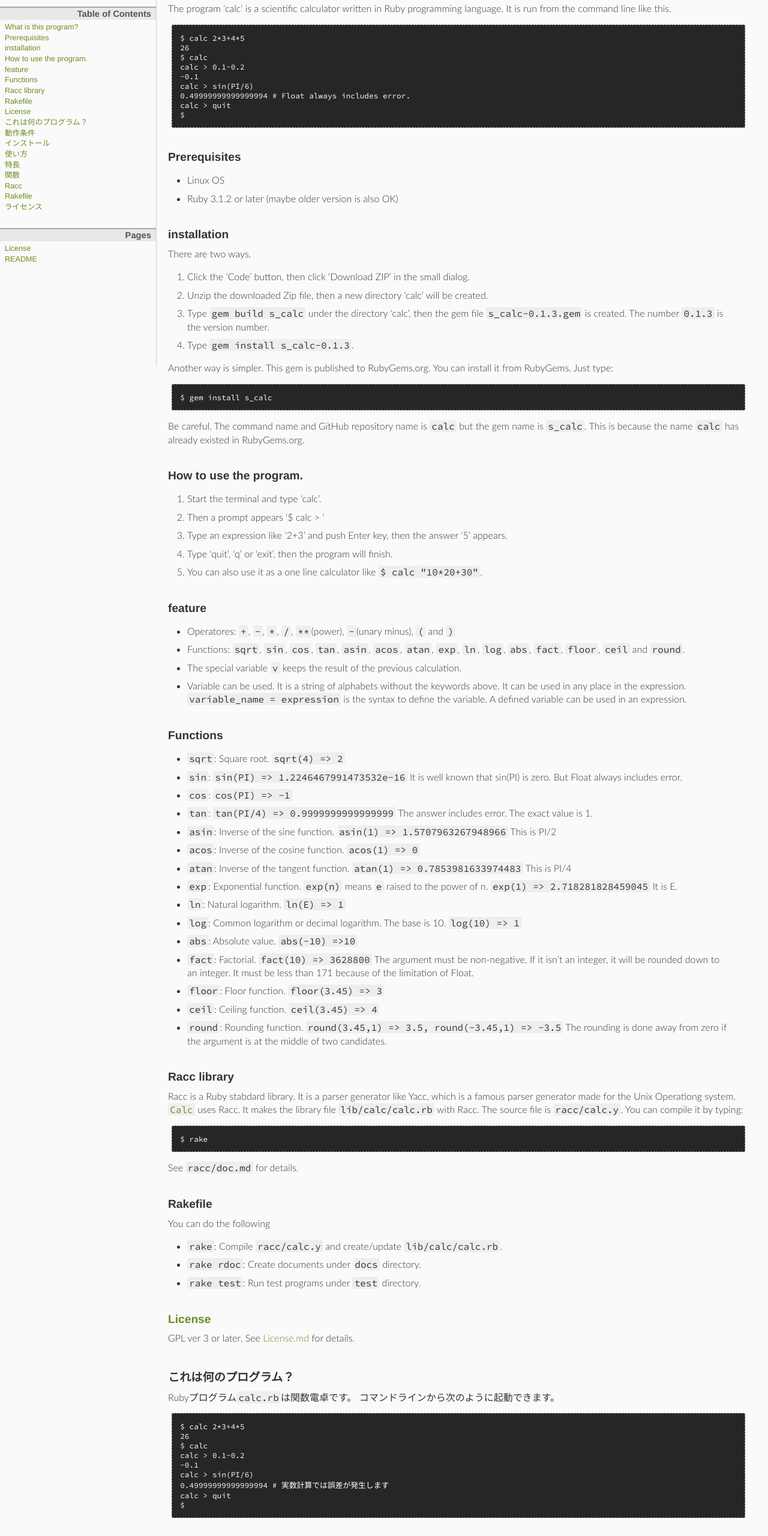
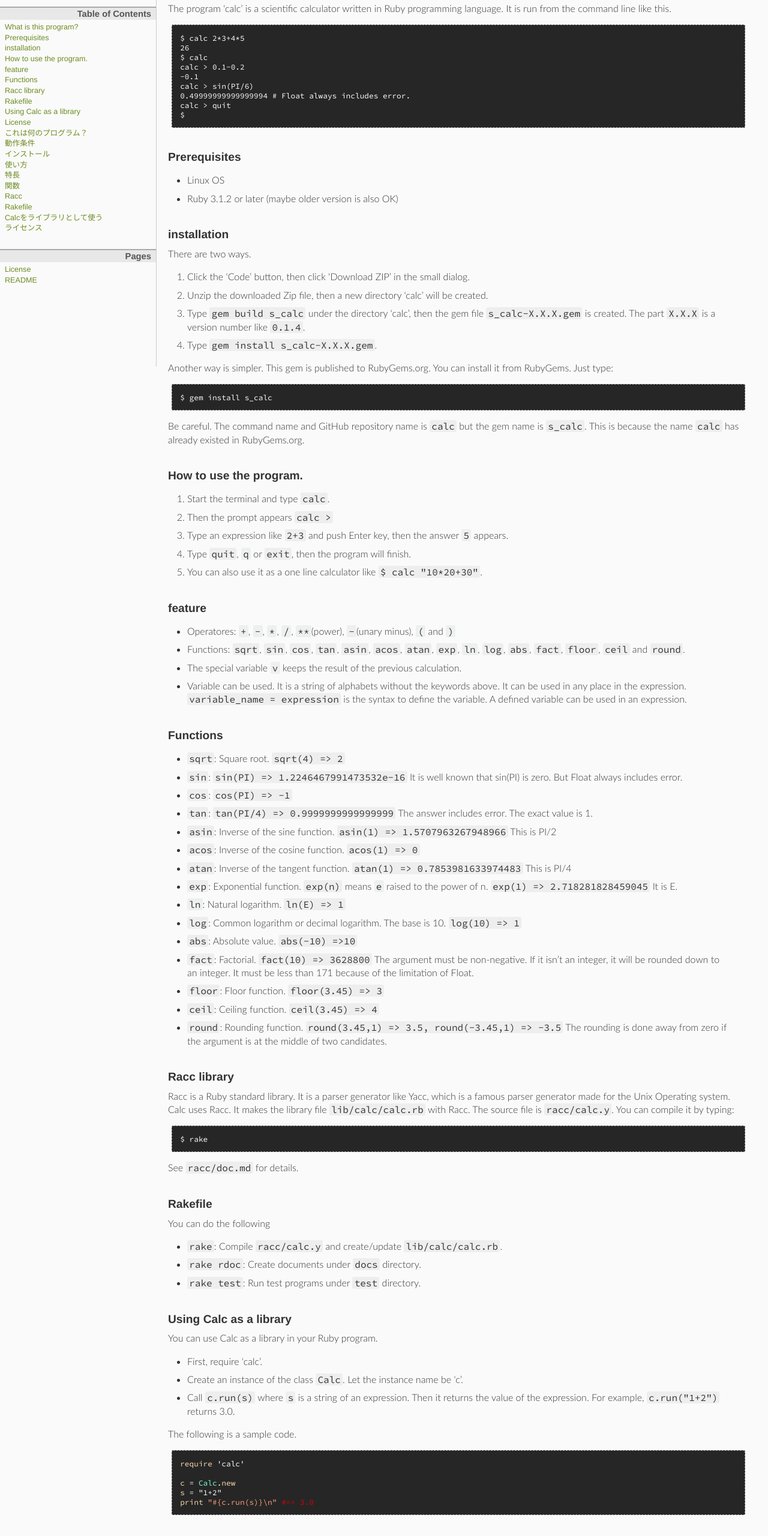
Before and after one commit to ToshioCP/calc, a plain HTML site: page docs/README_md.html in a window 1280 px wide. Shown: the part 89-2649 px from the top of the page at 60% size. Drawn offline with Linux system fonts and the light colour scheme.

Commit message:
Improve the document.

```diff
--- a/docs/README_md.html
+++ b/docs/README_md.html
@@ -68,6 +68,7 @@
           <li>      <a href="#label-Functions">Functions</a>
           <li>      <a href="#label-Racc+library">Racc library</a>
           <li>      <a href="#label-Rakefile">Rakefile</a>
+          <li>      <a href="#label-Using+Calc+as+a+library">Using Calc as a library</a>
           <li>      <a href="#label-License">License</a>
           <li>      <a href="#label-E3-81-93-E3-82-8C-E3-81-AF-E4-BD-95-E3-81-AE-E3-83-97-E3-83-AD-E3-82-B0-E3-83-A9-E3-83-A0-EF-BC-9F">これは何のプログラム？</a>
           <li>      <a href="#label-E5-8B-95-E4-BD-9C-E6-9D-A1-E4-BB-B6">動作条件</a>
@@ -77,6 +78,7 @@
           <li>      <a href="#label-E9-96-A2-E6-95-B0">関数</a>
           <li>      <a href="#label-Racc">Racc</a>
           <li>      <a href="#label-Rakefile">Rakefile</a>
+          <li>      <a href="#label-Calc-E3-82-92-E3-83-A9-E3-82-A4-E3-83-96-E3-83-A9-E3-83-AA-E3-81-A8-E3-81-97-E3-81-A6-E4-BD-BF-E3-81-86">Calcをライブラリとして使う</a>
           <li>      <a href="#label-E3-83-A9-E3-82-A4-E3-82-BB-E3-83-B3-E3-82-B9">ライセンス</a>
 
   </ul>
@@ -130,9 +132,9 @@ $</pre>
 </li><li>
 <p>Unzip the downloaded Zip file, then a new directory ‘calc’ will be created.</p>
 </li><li>
-<p>Type <code>gem build s_calc</code> under the directory ‘calc’, then the gem file <code>s_calc-0.1.3.gem</code> is created. The number <code>0.1.3</code> is the version number.</p>
+<p>Type <code>gem build s_calc</code> under the directory ‘calc’, then the gem file <code>s_calc-X.X.X.gem</code> is created. The part <code>X.X.X</code> is a version number like <code>0.1.4</code>.</p>
 </li><li>
-<p>Type <code>gem install s_calc-0.1.3</code>.</p>
+<p>Type <code>gem install s_calc-X.X.X.gem</code>.</p>
 </li></ol>
 
 <p>Another way is simpler. This gem is published to RubyGems.org. You can install it from RubyGems. Just type:</p>
@@ -143,13 +145,13 @@ $</pre>
 
 <h3 id="label-How+to+use+the+program.">How to use the program.<span><a href="#label-How+to+use+the+program.">&para;</a> <a href="#top">&uarr;</a></span></h3>
 <ol><li>
-<p>Start the terminal and type ‘calc’.</p>
+<p>Start the terminal and type <code>calc</code>.</p>
 </li><li>
-<p>Then a prompt appears ‘$ calc &gt; ’</p>
+<p>Then the prompt appears <code>calc &gt;</code></p>
 </li><li>
-<p>Type an expression like ‘2+3’ and push Enter key, then the answer ‘5’ appears.</p>
+<p>Type an expression like <code>2+3</code> and push Enter key, then the answer <code>5</code> appears.</p>
 </li><li>
-<p>Type ‘quit’, ‘q’ or ‘exit’, then the program will finish.</p>
+<p>Type <code>quit</code>, <code>q</code> or <code>exit</code>, then the program will finish.</p>
 </li><li>
 <p>You can also use it as a one line calculator like <code>$ calc &quot;10*20+30&quot;</code>.</p>
 </li></ol>
@@ -200,7 +202,7 @@ $</pre>
 
 <h3 id="label-Racc+library">Racc library<span><a href="#label-Racc+library">&para;</a> <a href="#top">&uarr;</a></span></h3>
 
-<p>Racc is a Ruby stabdard library. It is a parser generator like Yacc, which is a famous parser generator made for the Unix Operationg system. <a href="Calc.html"><code>Calc</code></a> uses Racc. It makes the library file <code>lib/calc/calc.rb</code> with Racc. The source file is <code>racc/calc.y</code>. You can compile it by typing:</p>
+<p>Racc is a Ruby standard library. It is a parser generator like Yacc, which is a famous parser generator made for the Unix Operating system. Calc uses Racc. It makes the library file <code>lib/calc/calc.rb</code> with Racc. The source file is <code>racc/calc.y</code>. You can compile it by typing:</p>
 
 <pre>$ rake</pre>
 
@@ -216,6 +218,26 @@ $</pre>
 </li><li>
 <p><code>rake test</code>: Run test programs under <code>test</code> directory.</p>
 </li></ul>
+
+<h3 id="label-Using+Calc+as+a+library">Using Calc as a library<span><a href="#label-Using+Calc+as+a+library">&para;</a> <a href="#top">&uarr;</a></span></h3>
+
+<p>You can use Calc as a library in your Ruby program.</p>
+<ul><li>
+<p>First, require ‘calc’.</p>
+</li><li>
+<p>Create an instance of the class <code>Calc</code>. Let the instance name be ‘c’.</p>
+</li><li>
+<p>Call <code>c.run(s)</code> where <code>s</code> is a string of an expression. Then it returns the value of the expression. For example, <code>c.run(&quot;1+2&quot;)</code> returns 3.0.</p>
+</li></ul>
+
+<p>The following is a sample code.</p>
+
+<pre class="ruby"><span class="ruby-identifier">require</span> <span class="ruby-string">&#39;calc&#39;</span>
+
+<span class="ruby-identifier">c</span> = <span class="ruby-constant">Calc</span>.<span class="ruby-identifier">new</span>
+<span class="ruby-identifier">s</span> = <span class="ruby-string">&quot;1+2&quot;</span>
+<span class="ruby-identifier">print</span> <span class="ruby-node">&quot;#{c.run(s)}\n&quot;</span> <span class="ruby-comment">#=&gt; 3.0</span>
+</pre>
 
 <h3 id="label-License"><a href="License_md.html">License</a><span><a href="#label-License">&para;</a> <a href="#top">&uarr;</a></span></h3>
 
@@ -250,12 +272,12 @@ $</pre>
 </li><li>
 <p>ダウンロードしたZipファイルを解凍する。これにより新しく「calc」ディレクトリが作られ、その中にすべてのファイルが収められる</p>
 </li><li>
-<p>「gem build s_calc」を実行することにより、gemファイル「s_calc-0.1.2.gem」が作られる。</p>
+<p>「gem build s_calc」を実行することにより、gemファイル「s_calc-X.X.X.gem」が作られる。「X.X.X」の部分はバージョン番号で、例えば「0.1.4」のような数字である</p>
 </li><li>
-<p>「gem install s_calc-0.1.2」とタイプし、gemをインストールする。</p>
+<p>「gem install s_calc-X.X.X.gem」とタイプし、gemをインストールする</p>
 </li></ol>
 
-<p>別な簡単なインストール方法はRubyGemsからインストールすることです。 次のようにタイプするだけでgemをダウンロードしインストールします。</p>
+<p>もっと簡単なインストール方法は、RubyGemsからインストールすることです。 次のようにタイプするだけでgemをダウンロードしインストールします。</p>
 
 <pre>$ gem install s_calc</pre>
 
@@ -265,11 +287,11 @@ $</pre>
 <ol><li>
 <p>解凍したフォルダで端末（コマンドライン）を起動し、「calc」と入力する</p>
 </li><li>
-<p>プロンプト「$ calc &gt;」が現れる</p>
+<p>プロンプト「calc &gt;」が現れる</p>
 </li><li>
 <p>式（例えば2+3）と入力し、エンターキーを押すと、答え「5」が表示される</p>
 </li><li>
-<p>「quit」または「exit」とタイプするとプログラムは終了する</p>
+<p>「quit」または「q」または「exit」とタイプするとプログラムは終了する</p>
 </li><li>
 <p>引数を付けて一行計算アプリとしても使える。（例）<code>$ calc &quot;10*20+30&quot;</code></p>
 </li></ol>
@@ -339,6 +361,26 @@ $</pre>
 <p><code>rake test</code>: <code>test</code>ディレクトリの下にあるテストプログラムを実行する</p>
 </li></ul>
 
+<h3 id="label-Calc-E3-82-92-E3-83-A9-E3-82-A4-E3-83-96-E3-83-A9-E3-83-AA-E3-81-A8-E3-81-97-E3-81-A6-E4-BD-BF-E3-81-86">Calcをライブラリとして使う<span><a href="#label-Calc-E3-82-92-E3-83-A9-E3-82-A4-E3-83-96-E3-83-A9-E3-83-AA-E3-81-A8-E3-81-97-E3-81-A6-E4-BD-BF-E3-81-86">&para;</a> <a href="#top">&uarr;</a></span></h3>
+
+<p>CalcをライブラリとしてRubyプログラムの中で使うことができます。</p>
+<ul><li>
+<p>まず、‘calc’をrequireする</p>
+</li><li>
+<p><code>Calc</code>クラスのインスタンスを生成する。仮にその名前を<code>c</code>とする</p>
+</li><li>
+<p>数式を表す文字列を<code>s</code>とすると、<code>c.run(s)</code>はその数式を計算した値を返す 例えば、<code>c.run(&quot;1+2&quot;)</code>は3.0を返す。</p>
+</li></ul>
+
+<p>以下に簡単なサンプルコードを示します。</p>
+
+<pre class="ruby"><span class="ruby-identifier">require</span> <span class="ruby-string">&#39;calc&#39;</span>
+
+<span class="ruby-identifier">c</span> = <span class="ruby-constant">Calc</span>.<span class="ruby-identifier">new</span>
+<span class="ruby-identifier">s</span> = <span class="ruby-string">&quot;1+2&quot;</span>
+<span class="ruby-identifier">print</span> <span class="ruby-node">&quot;#{c.run(s)}\n&quot;</span> <span class="ruby-comment">#=&gt; 3.0</span>
+</pre>
+
 <h3 id="label-E3-83-A9-E3-82-A4-E3-82-BB-E3-83-B3-E3-82-B9">ライセンス<span><a href="#label-E3-83-A9-E3-82-A4-E3-82-BB-E3-83-B3-E3-82-B9">&para;</a> <a href="#top">&uarr;</a></span></h3>
 
 <p>Copyright © 2022,2023 ToshioCP (関谷 敏雄)</p>
--- a/docs/js/search_index.js
+++ b/docs/js/search_index.js
@@ -1 +1 @@
-var search_data = {"index":{"searchIndex":["calc","object","_reduce_none()","license","readme"],"longSearchIndex":["calc","object","calc#_reduce_none()","",""],"info":[["Calc","","Calc.html","",""],["Object","","Object.html","",""],["_reduce_none","Calc","Calc.html#method-i-_reduce_none","(val, _values)",""],["License","","License_md.html","","<p>Calc is free.\n<p>Copyright © 2022,2023 ToshioCP (Toshio Sekiya)\n<p>The programs packed in this repository are …\n"],["README","","README_md.html","","<p>日本語の解説が後半にあります。\n<p>What is this program?\n<p>The program ‘calc’ is a scientific calculator written in …\n"]]}}
+var search_data = {"index":{"searchIndex":["license","readme"],"longSearchIndex":["",""],"info":[["License","","License_md.html","","<p>Calc is free.\n<p>Copyright © 2022,2023 ToshioCP (Toshio Sekiya)\n<p>The programs packed in this repository are …\n"],["README","","README_md.html","","<p>日本語の解説が後半にあります。\n<p>What is this program?\n<p>The program ‘calc’ is a scientific calculator written in …\n"]]}}
```
Also changed, not shown: docs/License_md.html (+1 -1 lines), docs/index.html (+52 -15 lines), docs/table_of_contents.html (+2 -11 lines), 5 other files.
